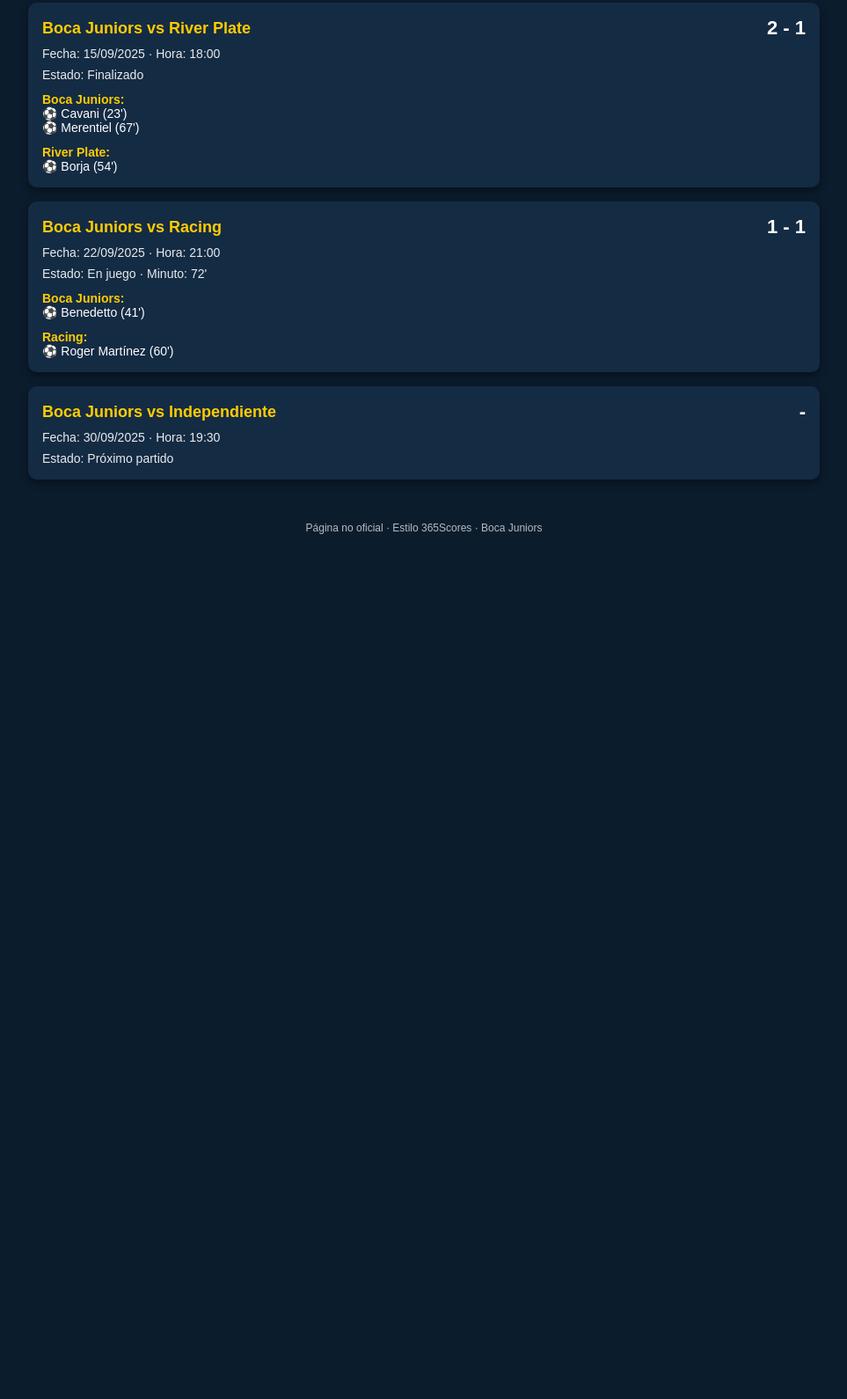
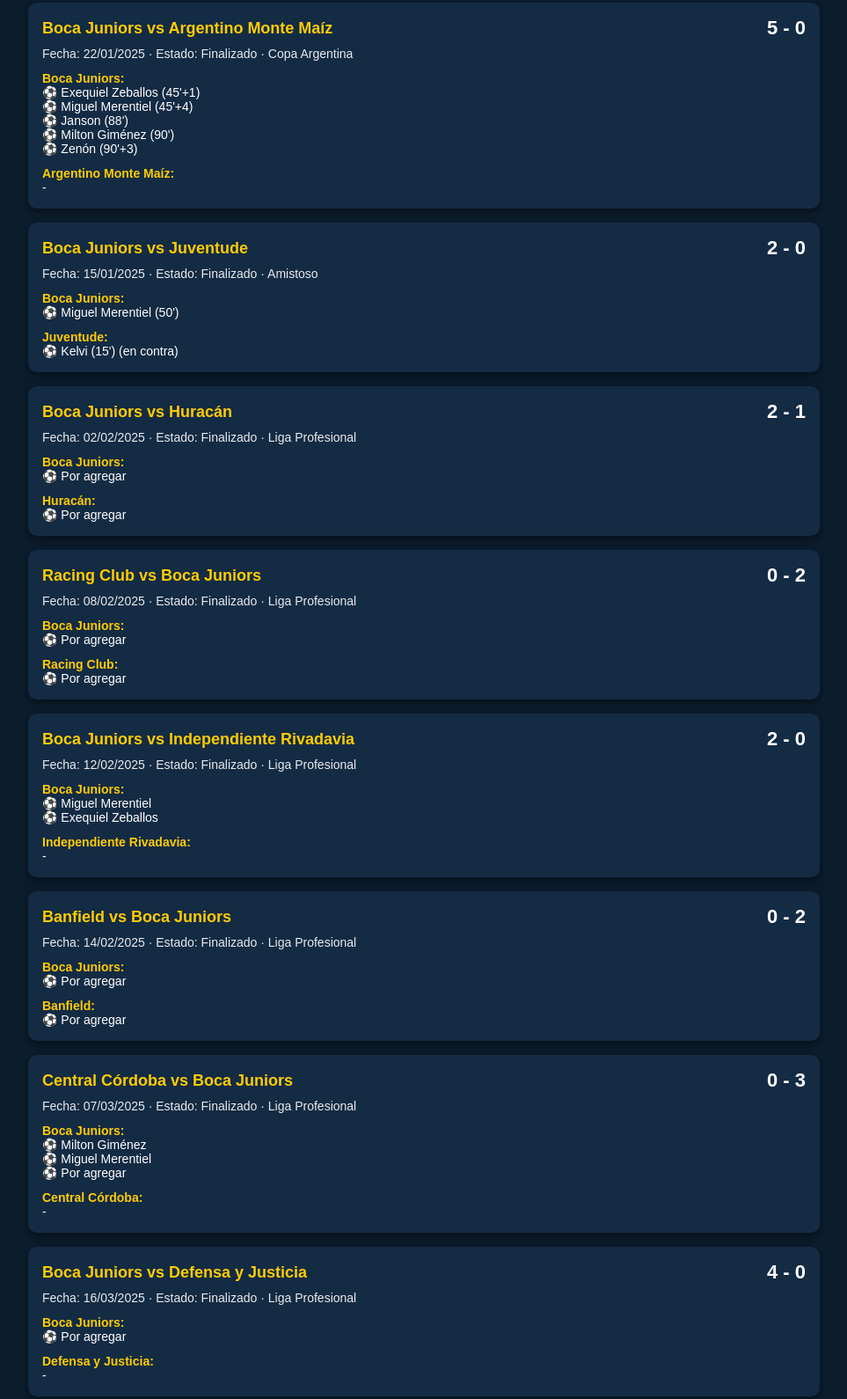
Before and after one commit to elian242/resultados-sobre-boca-juniors, a plain HTML site: page index.html in a window 1280 px wide. Shown: the part 73-1663 px from the top of the page at 88% size, without its empty margins (158-1121 px from the left). Before the commit the page ends 800 px from the top, so only its background shows below. Drawn offline with Linux system fonts and the light colour scheme.

Commit message:
Update index.html

```diff
--- a/index.html
+++ b/index.html
@@ -2,128 +2,184 @@
 <html lang="es">
 <head>
   <meta charset="UTF-8" />
-  <title>Resultados Boca Juniors</title>
+  <title>Resultados Boca Juniors 2025</title>
   <meta name="viewport" content="width=device-width, initial-scale=1.0" />
   <style>
-    body {
-      margin: 0;
-      font-family: Arial, Helvetica, sans-serif;
-      background-color: #0b1c2d;
-      color: #ffffff;
-    }
-    header {
-      background-color: #0033a0;
-      padding: 16px;
-      text-align: center;
-      font-size: 24px;
-      font-weight: bold;
-      color: #ffcc00;
-    }
-    .container {
-      max-width: 900px;
-      margin: auto;
-      padding: 16px;
-    }
-    .match {
-      background-color: #142b44;
-      border-radius: 10px;
-      padding: 16px;
-      margin-bottom: 16px;
-      box-shadow: 0 4px 10px rgba(0,0,0,0.4);
-    }
-    .match-header {
-      display: flex;
-      justify-content: space-between;
-      align-items: center;
-      font-size: 18px;
-      font-weight: bold;
-    }
-    .teams {
-      color: #ffcc00;
-    }
-    .score {
-      font-size: 22px;
-    }
-    .details {
-      margin-top: 8px;
-      font-size: 14px;
-      opacity: 0.9;
-    }
-    .goals {
-      margin-top: 12px;
-      font-size: 14px;
-    }
-    .goals strong {
-      color: #ffcc00;
-    }
-    footer {
-      text-align: center;
-      padding: 16px;
-      font-size: 12px;
-      opacity: 0.7;
-    }
+    body { margin: 0; font-family: Arial, Helvetica, sans-serif; background-color: #0b1c2d; color: #ffffff; }
+    header { background-color: #0033a0; padding: 16px; text-align: center; font-size: 24px; font-weight: bold; color: #ffcc00; }
+    .container { max-width: 900px; margin: auto; padding: 16px; }
+    .match { background-color: #142b44; border-radius: 10px; padding: 16px; margin-bottom: 16px; box-shadow: 0 4px 10px rgba(0,0,0,0.4); }
+    .match-header { display: flex; justify-content: space-between; align-items: center; font-size: 18px; font-weight: bold; }
+    .teams { color: #ffcc00; }
+    .score { font-size: 22px; }
+    .details { margin-top: 8px; font-size: 14px; opacity: 0.9; }
+    .details.estado { font-weight: bold; }
+    .goals { margin-top: 12px; font-size: 14px; }
+    .goals strong { color: #ffcc00; }
+    footer { text-align: center; padding: 16px; font-size: 12px; opacity: 0.7; }
   </style>
 </head>
 <body>
 
 <header>
-  Boca Juniors · Resultados y Partidos
+  Boca Juniors · Resultados 2025
 </header>
 
 <div class="container">
 
-  <!-- PARTIDO 1 -->
+<!-- ENERO 2025 -->
 <div class="match">
   <div class="match-header">
-      <div class="teams">Boca Juniors vs River Plate</div>
-      <div class="score">2 - 1</div>
+    <div class="teams">Boca Juniors vs Argentino Monte Maíz</div>
+    <div class="score">5 - 0</div>
   </div>
-    <div class="details">Fecha: 15/09/2025 · Hora: 18:00</div>
-    <div class="details">Estado: Finalizado</div>
+  <div class="details">Fecha: 22/01/2025 · Estado: Finalizado · Copa Argentina</div>
   <div class="goals">
     <strong>Boca Juniors:</strong><br>
-      ⚽ Cavani (23')<br>
-      ⚽ Merentiel (67')
+    ⚽ Exequiel Zeballos (45'+1)<br>
+    ⚽ Miguel Merentiel (45'+4)<br>
+    ⚽ Janson (88')<br>
+    ⚽ Milton Giménez (90')<br>
+    ⚽ Zenón (90'+3)
   </div>
   <div class="goals">
-      <strong>River Plate:</strong><br>
-      ⚽ Borja (54')
+    <strong>Argentino Monte Maíz:</strong><br>
+    -
   </div>
 </div>
 
-  <!-- PARTIDO 2 -->
 <div class="match">
   <div class="match-header">
-      <div class="teams">Boca Juniors vs Racing</div>
-      <div class="score">1 - 1</div>
+    <div class="teams">Boca Juniors vs Juventude</div>
+    <div class="score">2 - 0</div>
   </div>
-    <div class="details">Fecha: 22/09/2025 · Hora: 21:00</div>
-    <div class="details">Estado: En juego · Minuto: 72'</div>
+  <div class="details">Fecha: 15/01/2025 · Estado: Finalizado · Amistoso</div>
   <div class="goals">
     <strong>Boca Juniors:</strong><br>
-      ⚽ Benedetto (41')
+    ⚽ Miguel Merentiel (50')
   </div>
   <div class="goals">
-      <strong>Racing:</strong><br>
-      ⚽ Roger Martínez (60')
+    <strong>Juventude:</strong><br>
+    ⚽ Kelvi (15') (en contra)
   </div>
 </div>
 
-  <!-- PARTIDO 3 -->
+<!-- FEBRERO 2025 -->
 <div class="match">
   <div class="match-header">
-      <div class="teams">Boca Juniors vs Independiente</div>
-      <div class="score">-</div>
+    <div class="teams">Boca Juniors vs Huracán</div>
+    <div class="score">2 - 1</div>
   </div>
-    <div class="details">Fecha: 30/09/2025 · Hora: 19:30</div>
-    <div class="details">Estado: Próximo partido</div>
+  <div class="details">Fecha: 02/02/2025 · Estado: Finalizado · Liga Profesional</div>
+  <div class="goals">
+    <strong>Boca Juniors:</strong><br>
+    ⚽ Por agregar
+  </div>
+  <div class="goals">
+    <strong>Huracán:</strong><br>
+    ⚽ Por agregar
+  </div>
 </div>
 
+<div class="match">
+  <div class="match-header">
+    <div class="teams">Racing Club vs Boca Juniors</div>
+    <div class="score">0 - 2</div>
+  </div>
+  <div class="details">Fecha: 08/02/2025 · Estado: Finalizado · Liga Profesional</div>
+  <div class="goals">
+    <strong>Boca Juniors:</strong><br>
+    ⚽ Por agregar
+  </div>
+  <div class="goals">
+    <strong>Racing Club:</strong><br>
+    ⚽ Por agregar
+  </div>
 </div>
 
-<footer>
-  Página no oficial · Estilo 365Scores · Boca Juniors
-</footer>
+<div class="match">
+  <div class="match-header">
+    <div class="teams">Boca Juniors vs Independiente Rivadavia</div>
+    <div class="score">2 - 0</div>
+  </div>
+  <div class="details">Fecha: 12/02/2025 · Estado: Finalizado · Liga Profesional</div>
+  <div class="goals">
+    <strong>Boca Juniors:</strong><br>
+    ⚽ Miguel Merentiel<br>
+    ⚽ Exequiel Zeballos
+  </div>
+  <div class="goals">
+    <strong>Independiente Rivadavia:</strong><br>
+    -
+  </div>
+</div>
 
-</body>
-</html>
+<div class="match">
+  <div class="match-header">
+    <div class="teams">Banfield vs Boca Juniors</div>
+    <div class="score">0 - 2</div>
+  </div>
+  <div class="details">Fecha: 14/02/2025 · Estado: Finalizado · Liga Profesional</div>
+  <div class="goals">
+    <strong>Boca Juniors:</strong><br>
+    ⚽ Por agregar
+  </div>
+  <div class="goals">
+    <strong>Banfield:</strong><br>
+    ⚽ Por agregar
+  </div>
+</div>
+
+<!-- MARZO 2025 -->
+<div class="match">
+  <div class="match-header">
+    <div class="teams">Central Córdoba vs Boca Juniors</div>
+    <div class="score">0 - 3</div>
+  </div>
+  <div class="details">Fecha: 07/03/2025 · Estado: Finalizado · Liga Profesional</div>
+  <div class="goals">
+    <strong>Boca Juniors:</strong><br>
+    ⚽ Milton Giménez<br>
+    ⚽ Miguel Merentiel<br>
+    ⚽ Por agregar
+  </div>
+  <div class="goals">
+    <strong>Central Córdoba:</strong><br>
+    -
+  </div>
+</div>
+
+<div class="match">
+  <div class="match-header">
+    <div class="teams">Boca Juniors vs Defensa y Justicia</div>
+    <div class="score">4 - 0</div>
+  </div>
+  <div class="details">Fecha: 16/03/2025 · Estado: Finalizado · Liga Profesional</div>
+  <div class="goals">
+    <strong>Boca Juniors:</strong><br>
+    ⚽ Por agregar
+  </div>
+  <div class="goals">
+    <strong>Defensa y Justicia:</strong><br>
+    -
+  </div>
+</div>
+
+<div class="match">
+  <div class="match-header">
+    <div class="teams">Newell's Old Boys vs Boca Juniors</div>
+    <div class="score">2 - 0</div>
+  </div>
+  <div class="details">Fecha: 30/03/2025 · Estado: Finalizado · Liga Profesional</div>
+  <div class="goals">
+    <strong>Newell's Old Boys:</strong><br>
+    ⚽ Por agregar
+  </div>
+  <div class="goals">
+    <strong>Boca Juniors:</strong><br>
+    -
+  </div>
+</div>
+
+<!-- ABRIL → DICIEMBRE 2025 -->
+<!-- Pegar aquí el bloque que armamos antes de Abril a Diciembre -->
```
Lines whose indentation alone changed are shown as unchanged.
